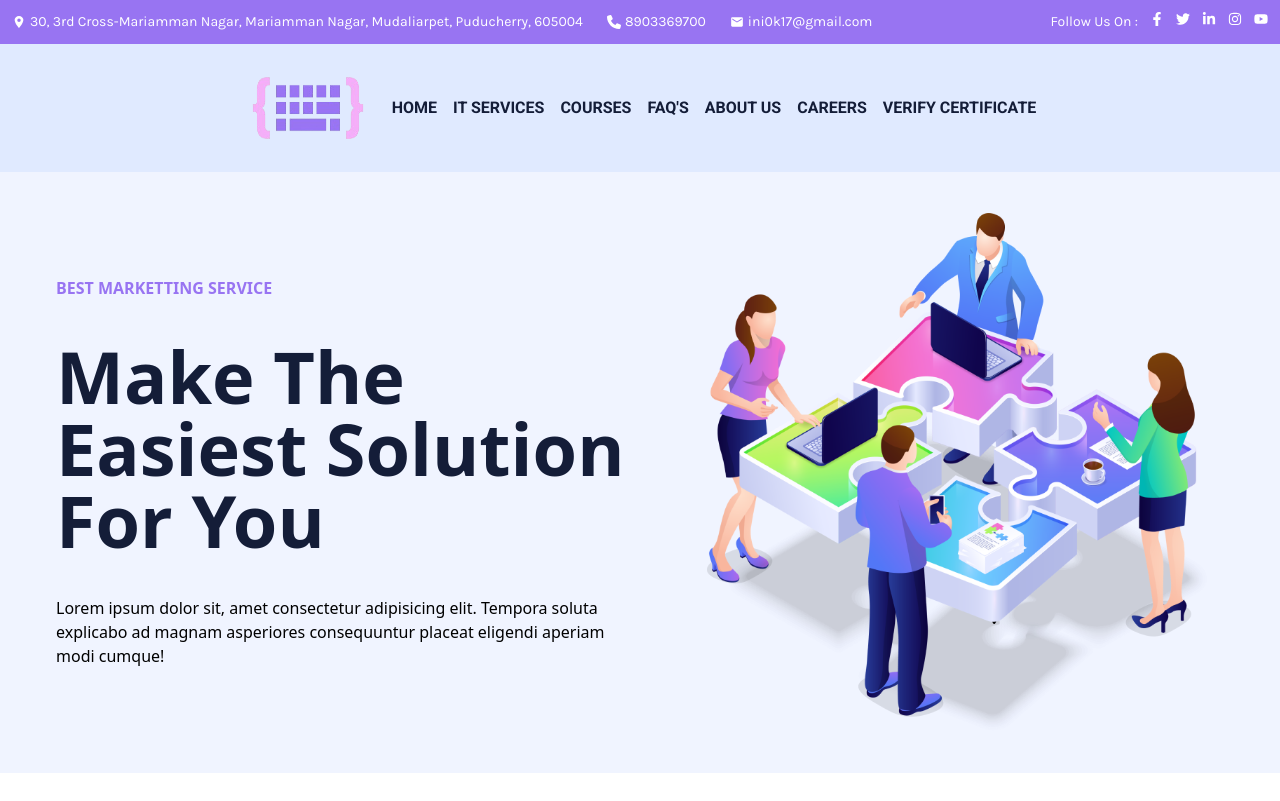
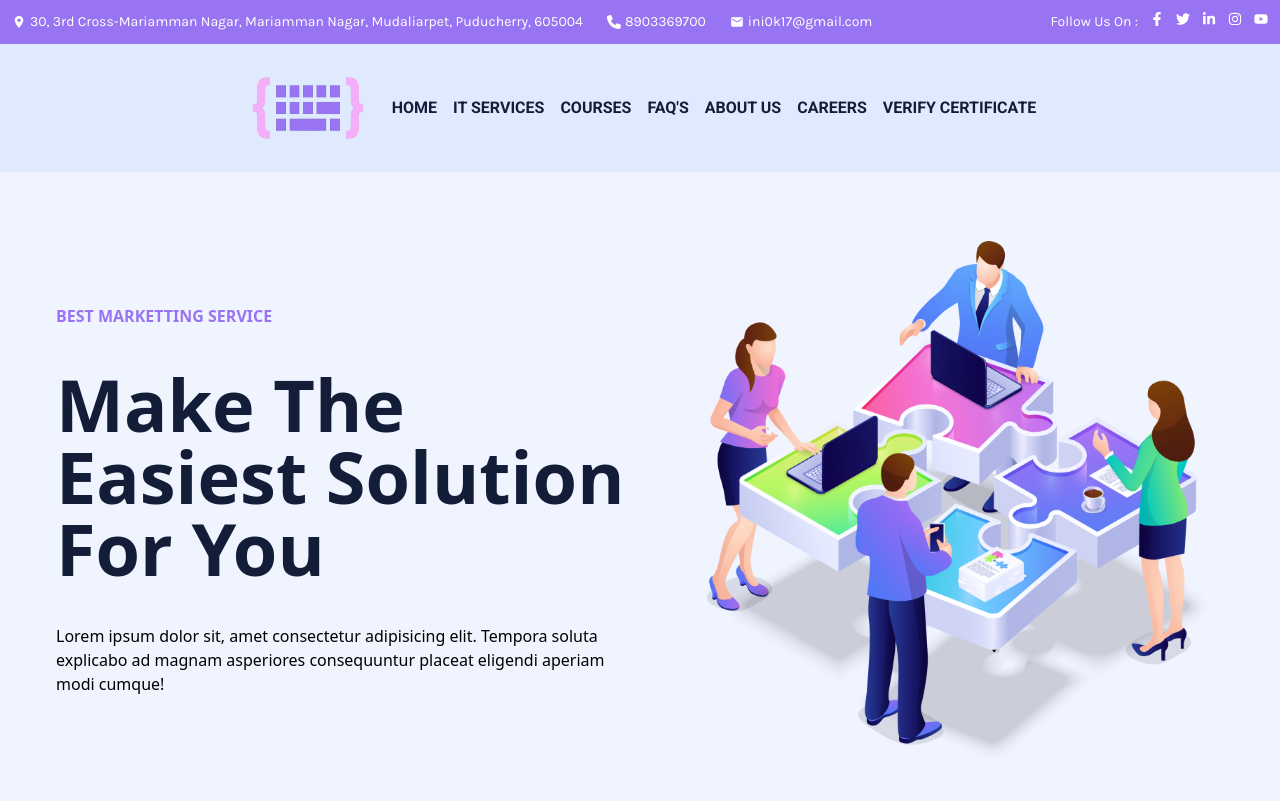
Before and after one commit to INFANT-RYAN/VPS, a React (Vite) app: page / in a window 1280 px wide. Built offline with nearby package versions, Linux system fonts and the light colour scheme.

Commit message:
fix: hero padding

```diff
--- a/src/Componants/Hero.jsx
+++ b/src/Componants/Hero.jsx
@@ -2,7 +2,7 @@ import hero from "../assets/hero.jpg"
 
 export default function Hero(){
     return(
-        <section className="flex items-center mx-auto container justify-center bg-[#f0f4ff]">
+        <section className="flex items-center mx-auto container justify-center bg-[#f0f4ff] pt-7">
             <div className="w-1/2 md:ps-14 flex flex-col justify-center gap-10">
                 <p className="text-[#9874f2]  font-bold">BEST MARKETTING SERVICE</p>
                 <p className="text-[#141d38] text-7xl font-bold">Make The Easiest Solution For You</p>
```
